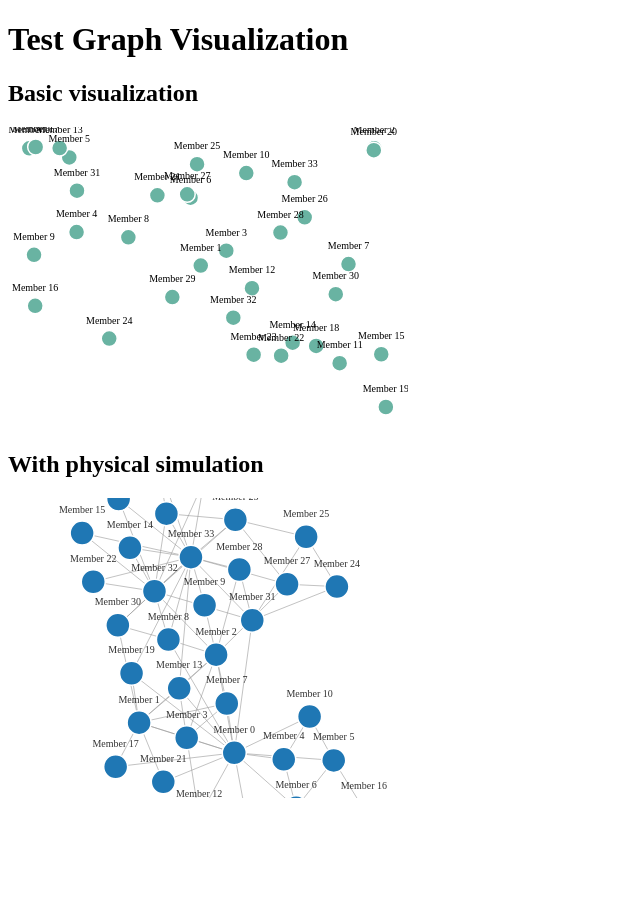
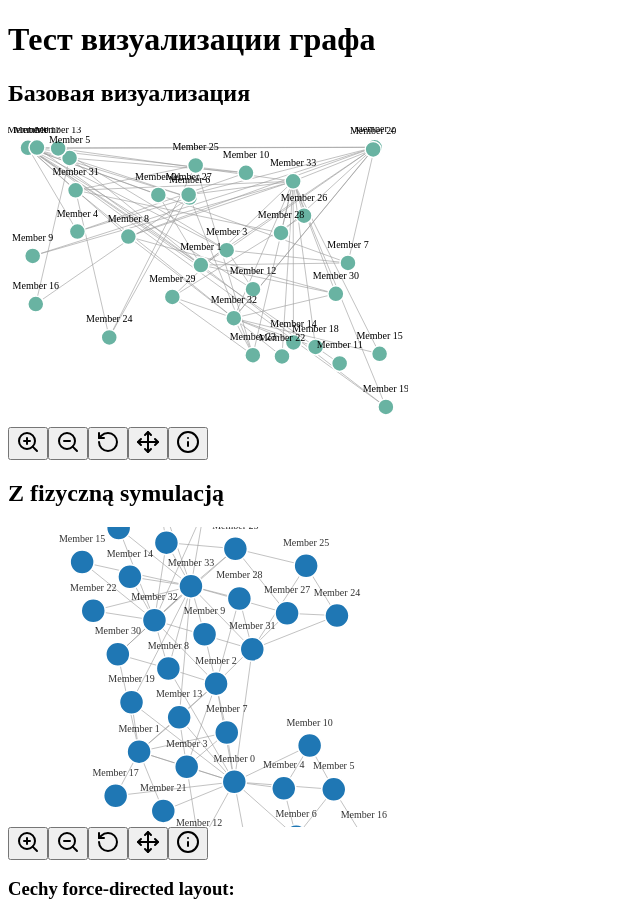
Before and after one commit to Mykyta-Kostiuchok/graph-analysis-app, a Next.js app: page /test-graph in a window 1280 px wide. Shown: the top 919 px of the page, without its empty margins (0-640 px from the left). Before the commit the page ends 810 px from the top, so only its background shows below. Built offline with nearby package versions, Linux system fonts and the light colour scheme.

Commit message:
feat(graph): implement D3 zoom and pan and refine graph interaction logic

```diff
--- a/src/app/test-graph/page.tsx
+++ b/src/app/test-graph/page.tsx
@@ -1,29 +1,85 @@
 'use client'
 
 import { useState, useRef } from 'react'
-import { ForceSimulation } from '@/components/graph/ForceSimulation'
-import { GraphCanvas } from '@/components/graph/GraphCanvas'
+import { ForceSimulation, ForceSimulationHandle } from '@/components/graph/ForceSimulation'
+import { GraphCanvas, GraphCanvasHandle } from '@/components/graph/GraphCanvas'
 import { GraphControls } from '@/components/graph/GraphControls'
 import { karateClubDataset } from '@/lib/datasets/karateClub'
 
 export default function TestGraphPage() {
-  // Using an existing dataset
+  const [selectedNode, setSelectedNode] = useState<any>(null)
+  const canvasRef = useRef<GraphCanvasHandle>(null)
+  const forceRef = useRef<ForceSimulationHandle>(null)
+
   const testData = karateClubDataset
 
+  const handleNodeClick = (nodeId: string, nodeData: any) => {
+    setSelectedNode(nodeData)
+    console.log('Clicked node:', nodeData)
+  }
+
   return (
-    <div className="container py-8 space-y-8">
-      <h1 className="text-3xl font-bold">Test Graph Visualization</h1>
+    <div className="container py-8 space-y-8 relative">
+      <h1 className="text-3xl font-bold">Тест визуализации графа</h1>
 
       <div className="grid grid-cols-1 lg:grid-cols-2 gap-8">
-        <div>
-          <h2 className="text-xl font-semibold mb-4">Basic visualization</h2>
-          <GraphCanvas graphData={testData} width={400} height={300} />
+        <div className="relative">
+          <h2 className="text-xl font-semibold mb-4">Базовая визуализация</h2>
+          <GraphCanvas ref={canvasRef} graphData={testData} width={400} height={300} />
+          <GraphControls
+            onZoomIn={() => canvasRef.current?.zoomIn()}
+            onZoomOut={() => canvasRef.current?.zoomOut()}
+            onReset={() => canvasRef.current?.reset()}
+            onFit={() => canvasRef.current?.fit()}
+          />
         </div>
 
-        <div>
-          <h2 className="text-xl font-semibold mb-4">With physical simulation</h2>
-          <ForceSimulation graphData={testData} width={400} height={300} />
+        <div className="relative">
+          <h2 className="text-xl font-semibold mb-4">Z fizyczną symulacją</h2>
+          <ForceSimulation
+            ref={forceRef}
+            graphData={testData}
+            width={400}
+            height={300}
+            onNodeClick={handleNodeClick}
+          />
+          <GraphControls
+            onZoomIn={() => forceRef.current?.zoomIn()}
+            onZoomOut={() => forceRef.current?.zoomOut()}
+            onReset={() => forceRef.current?.reset()}
+            onFit={() => forceRef.current?.fit()}
+          />
         </div>
+      </div>
+
+      {selectedNode && (
+        <div className="mt-6 border rounded-lg p-4 bg-blue-50 max-w-2xl">
+          <h3 className="font-bold text-lg mb-2">Informacje o węźle</h3>
+          <div className="grid grid-cols-2 gap-2 text-sm">
+            <div><span className="font-medium">ID:</span> {selectedNode.id}</div>
+            <div><span className="font-medium">Label:</span> {selectedNode.label || 'N/A'}</div>
+            {selectedNode.degree !== undefined && (
+              <div><span className="font-medium">Degree:</span> {selectedNode.degree}</div>
+            )}
+            {selectedNode.community !== undefined && (
+              <div><span className="font-medium">Community:</span> {selectedNode.community}</div>
+            )}
+            {selectedNode.pagerank !== undefined && (
+              <div><span className="font-medium">PageRank:</span> {selectedNode.pagerank?.toFixed(4)}</div>
+            )}
+          </div>
+        </div>
+      )}
+
+      <div className="text-sm text-gray-500 mt-8">
+        <h3 className="font-medium mb-2">Cechy force-directed layout:</h3>
+        <ul className="list-disc list-inside space-y-1">
+          <li>Węzły z dużym degree są większe i bardziej zauważalne</li>
+          <li>Colorowa kodowanie według społeczności</li>
+          <li>Fizyczna symulacja sił odrzutu i przyciągania</li>
+          <li>Drag & drop do przesuwania węzłów</li>
+          <li>Zoom i pan do nawigacji</li>
+        </ul>
       </div>
     </div>
   )
--- a/src/components/graph/ForceSimulation.tsx
+++ b/src/components/graph/ForceSimulation.tsx
@@ -1,6 +1,6 @@
 "use client";
 
-import { useEffect, useRef } from "react";
+import { forwardRef, useEffect, useImperativeHandle, useRef } from "react";
 import * as d3 from "d3";
 import { GraphData } from "@/types/graph";
 
@@ -11,33 +11,82 @@ interface ForceSimulationProps {
   onNodeClick?: (nodeId: string, nodeData: any) => void;
 }
 
-export function ForceSimulation({
-  graphData,
-  width = 800,
-  height = 600,
-  onNodeClick,
-}: ForceSimulationProps) {
+export interface ForceSimulationHandle {
+  zoomIn: () => void;
+  zoomOut: () => void;
+  reset: () => void;
+  fit: () => void;
+}
+
+export const ForceSimulation = forwardRef<ForceSimulationHandle, ForceSimulationProps>(
+  ({ graphData, width = 800, height = 600, onNodeClick }, ref) => {
     const svgRef = useRef<SVGSVGElement>(null);
+    const zoomRef = useRef<d3.ZoomBehavior<SVGSVGElement, unknown> | null>(null);
+    const gRef = useRef<SVGGElement | null>(null);
+
+    useImperativeHandle(ref, () => ({
+      zoomIn: () => {
+        if (!svgRef.current || !zoomRef.current) return;
+        d3.select<SVGSVGElement, unknown>(svgRef.current)
+          .transition()
+          .duration(200)
+          .call(zoomRef.current.scaleBy, 1.3);
+      },
+      zoomOut: () => {
+        if (!svgRef.current || !zoomRef.current) return;
+        d3.select<SVGSVGElement, unknown>(svgRef.current)
+          .transition()
+          .duration(200)
+          .call(zoomRef.current.scaleBy, 1 / 1.3);
+      },
+      reset: () => {
+        if (!svgRef.current || !zoomRef.current) return;
+        d3.select<SVGSVGElement, unknown>(svgRef.current)
+          .transition()
+          .duration(300)
+          .call(zoomRef.current.transform, d3.zoomIdentity);
+      },
+      fit: () => {
+        if (!svgRef.current || !gRef.current || !zoomRef.current) return;
+        const bounds = gRef.current.getBBox();
+        if (!bounds.width || !bounds.height) return;
+
+        const scale = Math.min(
+          0.9 / Math.max(bounds.width / width, bounds.height / height),
+          8,
+        );
+        const translateX = width / 2 - scale * (bounds.x + bounds.width / 2);
+        const translateY = height / 2 - scale * (bounds.y + bounds.height / 2);
+
+        d3.select<SVGSVGElement, unknown>(svgRef.current)
+          .transition()
+          .duration(400)
+          .call(
+            zoomRef.current.transform,
+            d3.zoomIdentity.translate(translateX, translateY).scale(scale),
+          );
+      },
+    }));
 
     useEffect(() => {
       if (!svgRef.current || !graphData.nodes.length) return;
 
-    // Clear SVG
-    d3.select(svgRef.current).selectAll("*").remove();
+      const nodes = graphData.nodes.map((d) => ({ ...d }));
+      const edges = graphData.edges.map((d) => ({ ...d }));
 
-    // Create SVG
-    const svg = d3
-      .select(svgRef.current)
+      const svg = d3.select<SVGSVGElement, unknown>(svgRef.current);
+      svg.selectAll("*").remove();
+
+      svg
         .attr("width", width)
         .attr("height", height)
         .attr("viewBox", [0, 0, width, height])
         .attr("preserveAspectRatio", "xMidYMid meet")
         .classed("cursor-move", true);
 
-    // Create group for zoom
-    const g = svg.append("g");
+      const g = svg.append<SVGGElement>("g");
+      gRef.current = g.node();
 
-    // Set up zoom
       const zoom = d3
         .zoom<SVGSVGElement, unknown>()
         .scaleExtent([0.1, 8])
@@ -45,15 +94,18 @@ export function ForceSimulation({
           g.attr("transform", event.transform);
         });
 
-    svg.call(zoom as any);
+      zoomRef.current = zoom;
+      svg.call(zoom);
+      svg.on("dblclick.zoom", () => {
+        svg.transition().duration(300).call(zoom.transform, d3.zoomIdentity);
+      });
 
-    // Create force simulation
       const simulation = d3
-      .forceSimulation(graphData.nodes as d3.SimulationNodeDatum[])
+        .forceSimulation(nodes as d3.SimulationNodeDatum[])
         .force(
           "link",
           d3
-          .forceLink(graphData.edges)
+            .forceLink(edges)
             .id((d: any) => d.id)
             .distance(50)
             .strength(1),
@@ -64,44 +116,33 @@ export function ForceSimulation({
         .alphaDecay(0.02)
         .velocityDecay(0.4);
 
-    // Create lines for edges
       const link = g
         .append("g")
         .attr("class", "links")
         .selectAll("line")
-      .data(graphData.edges)
+        .data(edges)
         .enter()
         .append("line")
         .attr("stroke", "#999")
         .attr("stroke-opacity", 0.6)
         .attr("stroke-width", (d) => Math.sqrt((d as any).weight || 1));
 
-    // Create nodes
       const node = g
         .append("g")
         .attr("class", "nodes")
         .selectAll("circle")
-      .data(graphData.nodes)
+        .data(nodes)
         .enter()
         .append("circle")
         .attr("r", (d) => {
-        // The size of the node depends on the degree, if any
           const degree = (d as any).degree;
           return degree ? Math.max(8, Math.min(20, degree * 0.5 + 8)) : 12;
         })
         .attr("fill", (d) => {
-        // Colors by communities if available
           const community = (d as any).community;
           const colors = [
-          "#ff7f0e",
-          "#2ca02c",
-          "#d62728",
-          "#9467bd",
-          "#8c564b",
-          "#e377c2",
-          "#7f7f7f",
-          "#bcbd22",
-          "#17becf",
+            "#ff7f0e", "#2ca02c", "#d62728", "#9467bd", "#8c564b",
+            "#e377c2", "#7f7f7f", "#bcbd22", "#17becf",
           ];
           if (community !== undefined && community >= 0) {
             return colors[community % colors.length];
@@ -137,12 +178,11 @@ export function ForceSimulation({
             .attr("stroke-width", 1.5);
         });
 
-    // Add labels
       const label = g
         .append("g")
         .attr("class", "labels")
         .selectAll("text")
-      .data(graphData.nodes)
+        .data(nodes)
         .enter()
         .append("text")
         .attr("text-anchor", "middle")
@@ -151,12 +191,8 @@ export function ForceSimulation({
         .attr("fill", "#000")
         .attr("pointer-events", "none")
         .attr("opacity", 0.8)
-      .text((d) => {
-        // Show only ID or label
-        return (d as any).label || d.id;
-      });
+        .text((d) => (d as any).label || d.id);
 
-    // Function to update positions
       function ticked() {
         link
           .attr("x1", (d) => (d.source as any).x)
@@ -165,50 +201,48 @@ export function ForceSimulation({
           .attr("y2", (d) => (d.target as any).y);
 
         node.attr("cx", (d) => (d as any).x).attr("cy", (d) => (d as any).y);
-
         label.attr("x", (d) => (d as any).x).attr("y", (d) => (d as any).y);
       }
 
-    // Start the simulation
       simulation.on("tick", ticked);
 
-    // Drag function
-    function drag(
-      simulation: d3.Simulation<d3.SimulationNodeDatum, undefined>,
-    ) {
+      function drag(simulation: d3.Simulation<d3.SimulationNodeDatum, undefined>) {
         function dragstarted(event: any, d: any) {
           if (!event.active) simulation.alphaTarget(0.3).restart();
           d.fx = d.x;
           d.fy = d.y;
         }
-
         function dragged(event: any, d: any) {
           d.fx = event.x;
           d.fy = event.y;
         }
-
         function dragended(event: any, d: any) {
           if (!event.active) simulation.alphaTarget(0);
           d.fx = null;
           d.fy = null;
         }
-
-      return d3
-        .drag()
-        .on("start", dragstarted)
-        .on("drag", dragged)
-        .on("end", dragended);
+        return d3.drag().on("start", dragstarted).on("drag", dragged).on("end", dragended);
       }
 
-    // Clear on unmount
       return () => {
         simulation.stop();
       };
     }, [graphData, width, height, onNodeClick]);
 
     return (
-    <div className="border rounded-lg p-2 bg-white overflow-hidden">
-      <svg ref={svgRef} width="100%" height="100%" className="border rounded" />
+      <div
+        className="border rounded-lg p-2 bg-white overflow-hidden"
+        style={{ width, height }}
+      >
+        <svg
+          ref={svgRef}
+          width={width}
+          height={height}
+          className="border rounded"
+        />
       </div>
     );
-}
+  },
+);
+
+ForceSimulation.displayName = "ForceSimulation";
--- a/src/components/graph/GraphCanvas.tsx
+++ b/src/components/graph/GraphCanvas.tsx
@@ -1,6 +1,6 @@
 "use client";
 
-import { useEffect, useRef } from "react";
+import { forwardRef, useEffect, useImperativeHandle, useRef } from "react";
 import * as d3 from "d3";
 import { GraphData } from "@/types/graph";
 
@@ -10,38 +10,97 @@ interface GraphCanvasProps {
   height?: number;
 }
 
-export function GraphCanvas({
-  graphData,
-  width = 800,
-  height = 600,
-}: GraphCanvasProps) {
+export interface GraphCanvasHandle {
+  zoomIn: () => void;
+  zoomOut: () => void;
+  reset: () => void;
+  fit: () => void;
+}
+
+export const GraphCanvas = forwardRef<GraphCanvasHandle, GraphCanvasProps>(
+  ({ graphData, width = 800, height = 600 }, ref) => {
     const svgRef = useRef<SVGSVGElement>(null);
+    const zoomRef = useRef<d3.ZoomBehavior<SVGSVGElement, unknown> | null>(null);
+    const gRef = useRef<SVGGElement | null>(null);
+
+    useImperativeHandle(ref, () => ({
+      zoomIn: () => {
+        if (!svgRef.current || !zoomRef.current) return;
+        d3.select<SVGSVGElement, unknown>(svgRef.current)
+          .transition()
+          .duration(200)
+          .call(zoomRef.current.scaleBy, 1.3);
+      },
+      zoomOut: () => {
+        if (!svgRef.current || !zoomRef.current) return;
+        d3.select<SVGSVGElement, unknown>(svgRef.current)
+          .transition()
+          .duration(200)
+          .call(zoomRef.current.scaleBy, 1 / 1.3);
+      },
+      reset: () => {
+        if (!svgRef.current || !zoomRef.current) return;
+        d3.select<SVGSVGElement, unknown>(svgRef.current)
+          .transition()
+          .duration(300)
+          .call(zoomRef.current.transform, d3.zoomIdentity);
+      },
+      fit: () => {
+        if (!svgRef.current || !gRef.current || !zoomRef.current) return;
+        const bounds = gRef.current.getBBox();
+        if (!bounds.width || !bounds.height) return;
+
+        const scale = Math.min(
+          0.9 / Math.max(bounds.width / width, bounds.height / height),
+          8,
+        );
+        const translateX = width / 2 - scale * (bounds.x + bounds.width / 2);
+        const translateY = height / 2 - scale * (bounds.y + bounds.height / 2);
+
+        d3.select<SVGSVGElement, unknown>(svgRef.current)
+          .transition()
+          .duration(400)
+          .call(
+            zoomRef.current.transform,
+            d3.zoomIdentity.translate(translateX, translateY).scale(scale),
+          );
+      },
+    }));
 
     useEffect(() => {
       if (!svgRef.current || !graphData.nodes.length) return;
 
-    // Cleaning SVG
-    d3.select(svgRef.current).selectAll("*").remove();
+      const nodes = graphData.nodes.map((d) => ({ ...d }));
+      const edges = graphData.edges.map((d) => ({ ...d }));
 
-    // Creating SVG
-    const svg = d3
-      .select(svgRef.current)
+      const svg = d3.select<SVGSVGElement, unknown>(svgRef.current);
+      svg.selectAll("*").remove();
+
+      svg
         .attr("width", width)
         .attr("height", height)
         .attr("viewBox", [0, 0, width, height])
-      .attr("preserveAspectRatio", "xMidYMid meet");
+        .attr("preserveAspectRatio", "xMidYMid meet")
+        .classed("cursor-move", true);
 
-    // Creating container for the graph
-    const g = svg.append("g");
+      const g = svg.append<SVGGElement>("g");
+      gRef.current = g.node();
 
-    // Extracting nodes and edges
-    const nodes = graphData.nodes;
-    const edges = graphData.edges;
+      const zoom = d3
+        .zoom<SVGSVGElement, unknown>()
+        .scaleExtent([0.1, 8])
+        .on("zoom", (event) => {
+          g.attr("transform", event.transform);
+        });
 
-    // Creating a map of node positions
+      zoomRef.current = zoom;
+      svg.call(zoom);
+      svg.on("dblclick.zoom", () => {
+        svg.transition().duration(300).call(zoom.transform, d3.zoomIdentity);
+      });
+
       const nodePositions = new Map<string, { x: number; y: number }>();
 
-    // Initializing random positions for nodes
       nodes.forEach((node) => {
         nodePositions.set(node.id, {
           x: Math.random() * width,
@@ -49,7 +108,6 @@ export function GraphCanvas({
         });
       });
 
-    // Creating lines for edges
       const link = g
         .append("g")
         .attr("class", "links")
@@ -61,7 +119,6 @@ export function GraphCanvas({
         .attr("stroke-opacity", 0.6)
         .attr("stroke-width", 1);
 
-    // Creating nodes
       const node = g
         .append("g")
         .attr("class", "nodes")
@@ -73,7 +130,6 @@ export function GraphCanvas({
         .attr("fill", "#69b3a2")
         .attr("stroke", "#fff")
         .attr("stroke-width", 1.5)
-      // No drag functionality yet
         .on("mouseover", function () {
           d3.select(this).attr("r", 10);
         })
@@ -81,7 +137,6 @@ export function GraphCanvas({
           d3.select(this).attr("r", 8);
         });
 
-    // Adding labels
       const label = g
         .append("g")
         .attr("class", "labels")
@@ -95,54 +150,32 @@ export function GraphCanvas({
         .attr("fill", "#000")
         .text((d) => d.label || d.id);
 
-    // Function for updating positions
       function ticked() {
         link
-        .attr("x1", (d) => nodePositions.get(d.source)?.x || 0)
-        .attr("y1", (d) => nodePositions.get(d.source)?.y || 0)
-        .attr("x2", (d) => nodePositions.get(d.target)?.x || 0)
-        .attr("y2", (d) => nodePositions.get(d.target)?.y || 0);
+          .attr("x1", (d: any) => nodePositions.get(d.source)?.x || 0)
+          .attr("y1", (d: any) => nodePositions.get(d.source)?.y || 0)
+          .attr("x2", (d: any) => nodePositions.get(d.target)?.x || 0)
+          .attr("y2", (d: any) => nodePositions.get(d.target)?.y || 0);
 
         node
-        .attr("cx", (d) => {
-          const pos = nodePositions.get(d.id);
-          return pos ? pos.x : 0;
-        })
-        .attr("cy", (d) => {
-          const pos = nodePositions.get(d.id);
-          return pos ? pos.y : 0;
-        });
+          .attr("cx", (d) => nodePositions.get(d.id)?.x || 0)
+          .attr("cy", (d) => nodePositions.get(d.id)?.y || 0);
 
         label
-        .attr("x", (d) => {
-          const pos = nodePositions.get(d.id);
-          return pos ? pos.x : 0;
-        })
-        .attr("y", (d) => {
-          const pos = nodePositions.get(d.id);
-          return pos ? pos.y : 0;
-        });
+          .attr("x", (d) => nodePositions.get(d.id)?.x || 0)
+          .attr("y", (d) => nodePositions.get(d.id)?.y || 0);
       }
 
-    // Simple animation of positions (temporarily)
       let animationRunning = true;
       const animationInterval = setInterval(() => {
         if (!animationRunning) return;
 
-      // Simple update of positions
         nodes.forEach((node) => {
           const pos = nodePositions.get(node.id);
           if (pos) {
-          // Add some random movement
             nodePositions.set(node.id, {
-            x: Math.max(
-              20,
-              Math.min(width - 20, pos.x + (Math.random() - 0.5) * 2),
-            ),
-            y: Math.max(
-              20,
-              Math.min(height - 20, pos.y + (Math.random() - 0.5) * 2),
-            ),
+              x: Math.max(20, Math.min(width - 20, pos.x + (Math.random() - 0.5) * 2)),
+              y: Math.max(20, Math.min(height - 20, pos.y + (Math.random() - 0.5) * 2)),
             });
           }
         });
@@ -150,7 +183,6 @@ export function GraphCanvas({
         ticked();
       }, 100);
 
-    // Cleaning up
       return () => {
         animationRunning = false;
         clearInterval(animationInterval);
@@ -158,8 +190,19 @@ export function GraphCanvas({
     }, [graphData, width, height]);
 
     return (
-    <div className="border rounded-lg p-4 bg-white">
-      <svg ref={svgRef} width="100%" height="100%" className="border rounded" />
+      <div
+        className="border rounded-lg p-4 bg-white overflow-hidden"
+        style={{ width, height }}
+      >
+        <svg
+          ref={svgRef}
+          width={width}
+          height={height}
+          className="border rounded"
+        />
       </div>
     );
-}
+  },
+);
+
+GraphCanvas.displayName = "GraphCanvas";
--- a/src/components/graph/GraphControls.tsx
+++ b/src/components/graph/GraphControls.tsx
@@ -16,16 +16,16 @@ export function GraphControls({
   onZoomOut,
   onReset,
   onFit,
-  showHelp = true
+  showHelp = true,
 }: GraphControlsProps) {
   const [showInstructions, setShowInstructions] = useState(false)
 
   const instructions = [
-    "Lewy przycisk myszy + przeciągnięcie węzła - przesunięcie węzła",
-    "Kółko myszy - zmiana skali",
-    "Prawy przycisk myszy + przeciągnięcie - przemieszczanie się po grafie",
-    "Podwójne kliknięcie na tle - zresetuj skalę",
-    "Klik po węźle - wybranie węzła"
+    " LPM + przeciąganie węzła - przesunięcie węzła",
+    " Koło myszy - skalowanie",
+    " PPM + przeciąganie - przesunięcie po grafie",
+    " Podwójne kliknięcie na tle - zresetowanie skali",
+    " Kliknięcie na węzeł - zaznaczenie węzła",
   ]
 
   return (
@@ -33,23 +33,23 @@ export function GraphControls({
       <div className="flex gap-2">
         <button
           onClick={onZoomIn}
-          className="p-2 bg-white border rounded shadow hover:bg-gray-50"
-          title="Powiększ"
+          className="p-2 bg-white border rounded shadow hover:bg-gray-50 transition-colors"
+          title="Zwiększyć"
         >
           <ZoomIn className="h-4 w-4" />
         </button>
 
         <button
           onClick={onZoomOut}
-          className="p-2 bg-white border rounded shadow hover:bg-gray-50"
-          title="Zmniejsz"
+          className="p-2 bg-white border rounded shadow hover:bg-gray-50 transition-colors"
+          title="Zmniejszyć"
         >
           <ZoomOut className="h-4 w-4" />
         </button>
 
         <button
           onClick={onReset}
-          className="p-2 bg-white border rounded shadow hover:bg-gray-50"
+          className="p-2 bg-white border rounded shadow hover:bg-gray-50 transition-colors"
           title="Zresetuj"
         >
           <RotateCcw className="h-4 w-4" />
@@ -57,8 +57,8 @@ export function GraphControls({
 
         <button
           onClick={onFit}
-          className="p-2 bg-white border rounded shadow hover:bg-gray-50"
-          title="Dopasuj do rozmiaru"
+          className="p-2 bg-white border rounded shadow hover:bg-gray-50 transition-colors"
+          title="Po rozmiarze"
         >
           <Move className="h-4 w-4" />
         </button>
@@ -66,7 +66,7 @@ export function GraphControls({
         {showHelp && (
           <button
             onClick={() => setShowInstructions(!showInstructions)}
-            className="p-2 bg-white border rounded shadow hover:bg-gray-50"
+            className="p-2 bg-white border rounded shadow hover:bg-gray-50 transition-colors"
             title="Pomoc"
           >
             <Info className="h-4 w-4" />
@@ -79,7 +79,10 @@ export function GraphControls({
           <h3 className="font-bold mb-2">Zarządzanie grafem</h3>
           <ul className="text-sm space-y-1">
             {instructions.map((instruction, i) => (
-              <li key={i}>{instruction}</li>
+              <li key={i} className="flex items-start gap-2">
+                <span>{instruction.split(' ')[0]}</span>
+                <span>{instruction.split(' ').slice(1).join(' ')}</span>
+              </li>
             ))}
           </ul>
         </div>
```
Also changed, not shown: src/app/page.tsx (+37 -59 lines). Lines whose indentation alone changed are shown as unchanged.
